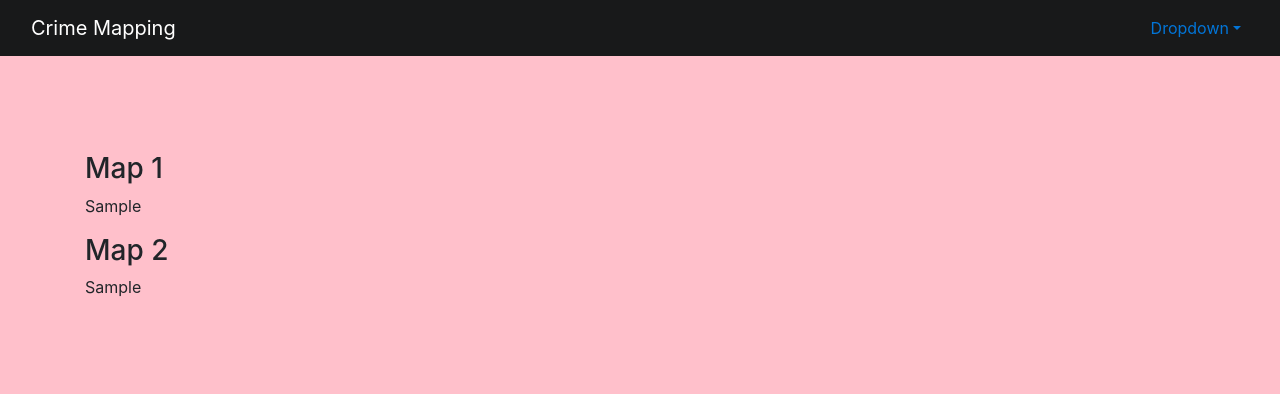
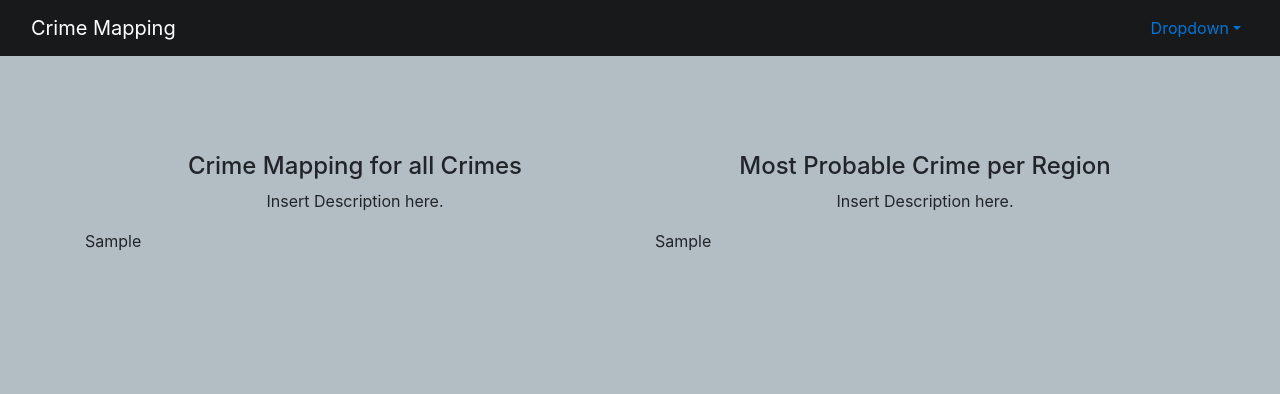
Before and after one commit to maxantl/finalproject-crimemapping, a Django app: template DATAMINING/WEBAPP/templates/WEBAPP/test.html in a window 1280 px wide. Shown: the top 394 px of the page. Run offline with Django 4.2, Linux system fonts and the light colour scheme; the template is opened without the code that fills it: most values are stand-ins (such as "Sample title", 1, 10 or a date in 2020); some libraries are stand-ins or nearby versions.

Commit message:
edit base.html edit test.html

```diff
--- a/DATAMINING/WEBAPP/templates/WEBAPP/test.html
+++ b/DATAMINING/WEBAPP/templates/WEBAPP/test.html
@@ -3,18 +3,20 @@
 
 <style>
     html,body{
-        background-color: pink;
+        background-color: #b2bec3;
     }
 </style>
 
 <div class="container mt-5 pt-5 mb-5 pb-5">
     <div class="row">
-        <div class="container mb-2 pb-2">
-            <h3 class="text-left">Map 1</h3>
+        <div class="col-6 mb-2 pb-2">
+            <h4 class="text-center">Crime Mapping for all Crimes</h4>
+            <p class="text-center">Insert Description here.</p>
             {{map1 | safe}}
         </div>
-         <div class="container">
-            <h3 class="text-left">Map 2</h3>
+         <div class="col-6">
+            <h4 class="text-center">Most Probable Crime per Region</h4>
+             <p class="text-center">Insert Description here.</p>
             {{map2 | safe}}
         </div>
     </div>
```
